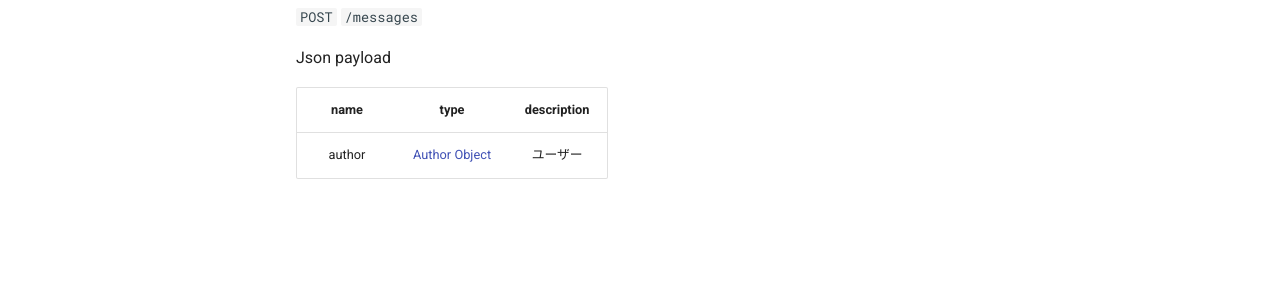
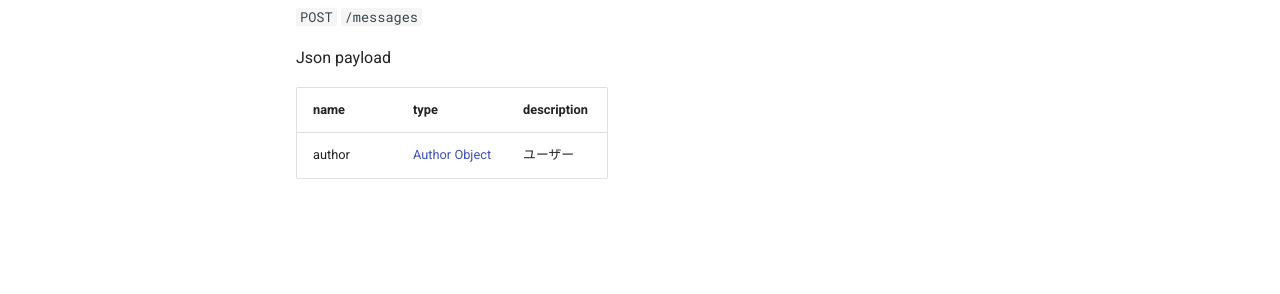
Before and after one commit to Union-Global-Chat/docs, an MkDocs documentation site: the page built from docs/v2/messages.md, in a window 1280 px wide. Shown: the part 227-521 px from the top of the page. Built offline with MkDocs 1.6.1 and Material for MkDocs 9.7.7, drawn with Linux system fonts in a browser that asks for light colours; comment, search, counter and statistics services are not loaded.

```diff
--- a/docs/v2/messages.md
+++ b/docs/v2/messages.md
@@ -6,6 +6,6 @@
 
 Json payload
 
-| name   | type                                  | description |
-| :--:   | :--:                                  | :--:        |
+| name   | type                                 | description |
+| :---   | :---                                 | :---        |
 | author | [Author Object](v2/users#オブジェクト) | ユーザー      |
```
